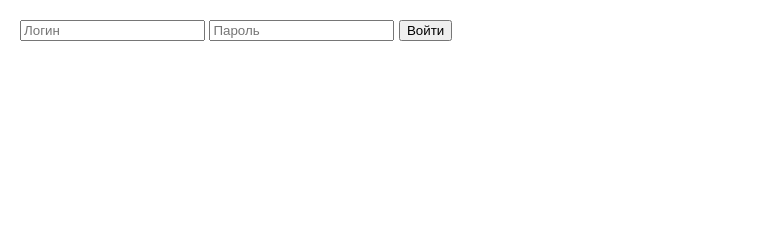
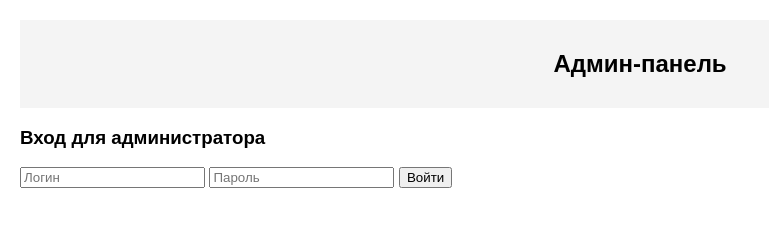
Before and after one commit to bertik1111/hotel, a plain HTML site: page admin.html in a window 1280 px wide. Shown: the whole page, without its empty margins (0-769 px from the left). Drawn offline with Linux system fonts and the light colour scheme.

Commit message:
Update admin.html

```diff
--- a/admin.html
+++ b/admin.html
@@ -3,19 +3,30 @@
 <html lang="ru">
 <head>
     <meta charset="UTF-8">
-    <title>Админка</title>
+    <meta name="viewport" content="width=device-width, initial-scale=1.0">
+    <title>Панель администратора</title>
     <link rel="stylesheet" href="style.css">
+    <link href="https://fonts.googleapis.com/css2?family=Montserrat:wght@400;600&display=swap" rel="stylesheet">
 </head>
 <body>
-    <div id="login">
-        <input type="text" id="adminLogin" placeholder="Логин">
-        <input type="password" id="adminPass" placeholder="Пароль">
-        <button onclick="login()">Войти</button>
-    </div>
-    <div id="panel" style="display:none;">
-        <h2>Заявки</h2>
-        <div id="bookingsList"></div>
-    </div>
+    <header class="admin-header">
+        <h2>Админ-панель</h2>
+    </header>
+
+    <main class="container page-content">
+        <div id="loginSection" class="login-card">
+            <h3>Вход для администратора</h3>
+            <input type="text" id="adminLogin" placeholder="Логин">
+            <input type="password" id="adminPass" placeholder="Пароль">
+            <button onclick="login()" class="btn btn-primary">Войти</button>
+            <p id="loginError" class="error-text"></p>
+        </div>
+
+        <div id="adminPanel" style="display:none;">
+            <h3>Заявки на бронирование</h3>
+            <div id="bookingsList" class="bookings-list"></div>
+        </div>
+    </main>
     <script src="script.js"></script>
 </body>
 </html>
```
